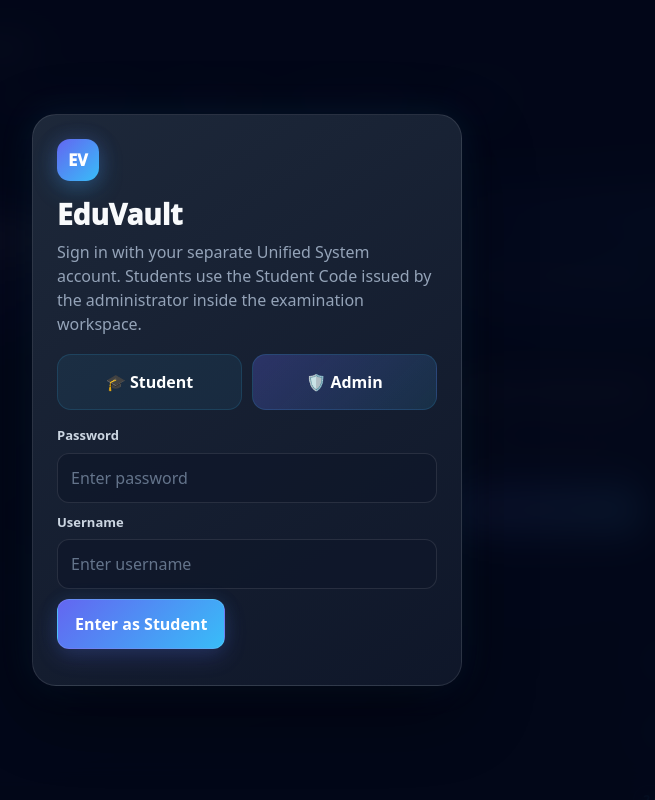
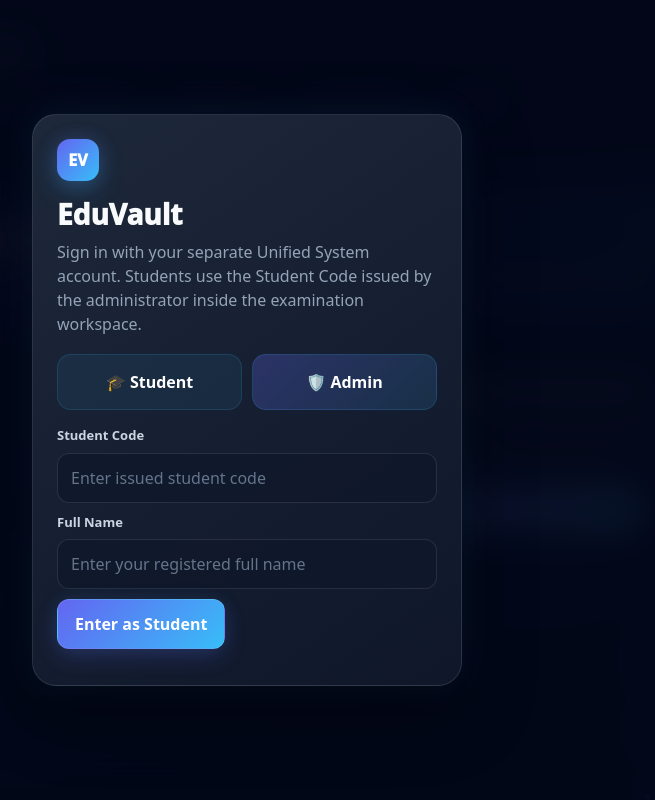
Before and after one commit to k-azf/edu-vault, a Flask app: page /eduvault-system in a window 1280 px wide. Shown: the whole page, without its empty margins (393-1048 px from the left). Run offline with Flask 3, Linux system fonts and the light colour scheme; some libraries are stand-ins or nearby versions.

Commit message:
Separate Unified System student registration

```diff
--- a/app.py
+++ b/app.py
@@ -822,6 +822,39 @@ def unified_login():
     return jsonify({"success": True, "role": account['role'], "account": unified_account_dict(account)})
 
 
+@app.route('/api/unified/student-login', methods=['POST'])
+def unified_student_login():
+    data = request.get_json(silent=True) or request.form
+    student_code = str(data.get('student_code') or data.get('code') or '').strip().upper()
+    full_name = normalize_person_name(data.get('full_name') or data.get('name') or '')
+    if not student_code or not full_name:
+        return jsonify({"success": False, "error": "Student code and full name are required."}), 400
+
+    conn = get_db_connection()
+    cursor = conn.cursor()
+    param = get_param_style()
+    cursor.execute(
+        f"SELECT * FROM unified_accounts WHERE student_code = {param} AND role = 'student'",
+        (student_code,)
+    )
+    account = cursor.fetchone()
+    cursor.close()
+    conn.close()
+
+    if not account or account['account_status'] != 'ACTIVE':
+        return jsonify({"success": False, "error": "Invalid student code or inactive student account."}), 401
+
+    expected_name = normalize_person_name(
+        f"{account['first_name']} {account['last_name']}"
+    )
+    if full_name.casefold() != expected_name.casefold():
+        return jsonify({"success": False, "error": "Full name does not match the registered student account."}), 401
+
+    session['unified_account_id'] = account['id']
+    session['unified_role'] = account['role']
+    return jsonify({"success": True, "role": account['role'], "account": unified_account_dict(account)})
+
+
 @app.route('/api/unified/logout', methods=['POST'])
 def unified_logout():
     session.pop('unified_account_id', None)
--- a/templates/eduvault_system.html
+++ b/templates/eduvault_system.html
@@ -1254,12 +1254,12 @@ setTimeout(syncPending,1500);
 
     <div id="studentPanel" class="rolePanel" hidden>
       <div class="field">
-        <label for="studentCodeInput">Password</label>
-        <input id="studentCodeInput" type="password" autocomplete="current-password" placeholder="Enter password">
+        <label for="studentCodeInput">Student Code</label>
+        <input id="studentCodeInput" autocomplete="off" placeholder="Enter issued student code">
       </div>
       <div class="field">
-        <label for="studentUsernameInput">Username</label>
-        <input id="studentUsernameInput" autocomplete="username" placeholder="Enter username">
+        <label for="studentFullNameInput">Full Name</label>
+        <input id="studentFullNameInput" autocomplete="name" placeholder="Enter your registered full name">
       </div>
       <button class="primary" id="studentEnterBtn" type="button">Enter as Student</button>
       <p id="studentMsg" class="muted small" style="margin-top:10px"></p>
@@ -1315,13 +1315,13 @@ setTimeout(syncPending,1500);
   };
 
   document.getElementById("studentEnterBtn").onclick=async function(){
-    const username=document.getElementById("studentUsernameInput").value.trim();
-    const password=document.getElementById("studentCodeInput").value;
+    const student_code=document.getElementById("studentCodeInput").value.trim().toUpperCase();
+    const full_name=document.getElementById("studentFullNameInput").value.trim();
     const msg=document.getElementById("studentMsg");
-    if(!username||!password){msg.textContent="Please enter username and password.";return;}
+    if(!student_code||!full_name){msg.textContent="Please enter your student code and full name.";return;}
     this.disabled=true; this.textContent="Checking…"; msg.textContent="";
     try{
-      const response=await fetch('/api/unified/login',{method:'POST',headers:{'Content-Type':'application/json'},body:JSON.stringify({username,password})});
+      const response=await fetch('/api/unified/student-login',{method:'POST',headers:{'Content-Type':'application/json'},body:JSON.stringify({student_code,full_name})});
       const result=await response.json();
       if(!response.ok||!result.success){msg.textContent=result.error||"Student identity verification failed.";return;}
       student={...student,...result.account,code:result.account.code,name:result.account.name};
```
